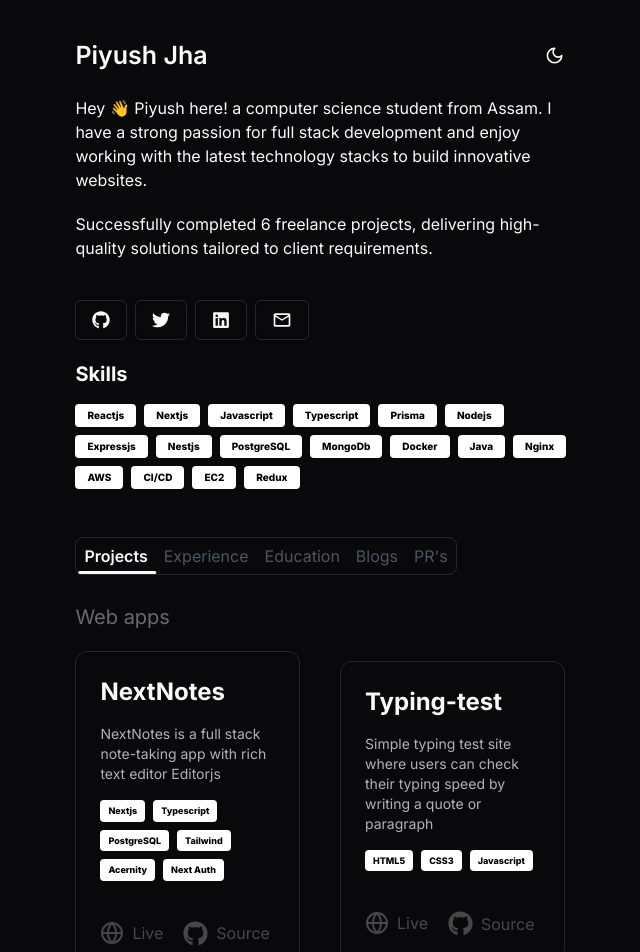
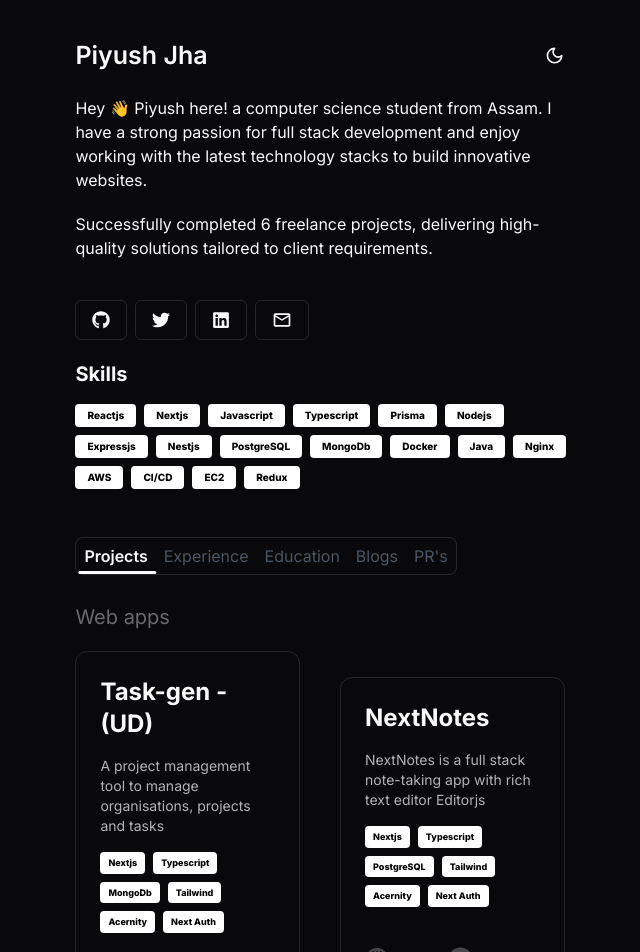
Before and after one commit to Piyush5784/Piyush-portfolio, a Next.js app: page / in a window 1280 px wide. Shown: the top 952 px of the page, without its empty margins (315-955 px from the left). Built offline with nearby package versions, Linux system fonts and the light colour scheme.

Commit message:
added project

```diff
--- a/src/Content.ts
+++ b/src/Content.ts
@@ -74,6 +74,21 @@ export const Content: ContentType = {
     },
   ],
   projects: [
+    {
+      name: "Task-gen - (UD)",
+      description:
+        "A project management tool to manage organisations, projects and tasks",
+      skills: [
+        "Nextjs",
+        "Typescript",
+        "MongoDb",
+        "Tailwind",
+        "Acernity",
+        "Next Auth",
+      ],
+      liveSrc: "https://task-gen.netlify.app",
+      sourceSrc: "https://github.com/Piyush5784/TaskGen",
+    },
     {
       name: "NextNotes",
       description:
--- a/src/components/custom/Projects.tsx
+++ b/src/components/custom/Projects.tsx
@@ -12,10 +12,11 @@ const Projects = () => {
       <p className=" text-xl opacity-40 pl-7 md:pl-0">Web apps</p>
       <div className="flex flex-wrap items-center justify-center md:justify-start gap-10 w-full pb-10">
         {Content.projects.map((project, index) => (
+
           <div
             key={index}
             className="border p-6 md:w-[45%] w-[85%] rounded-xl mt-5 "
-          >
+          ><div></div>
             <p className=" text-2xl font-bold">{project.name}</p>
             <p className="pt-4 text-sm opacity-70">{project.description}</p>
             <div className="flex gap-2 flex-wrap pt-4">
```
